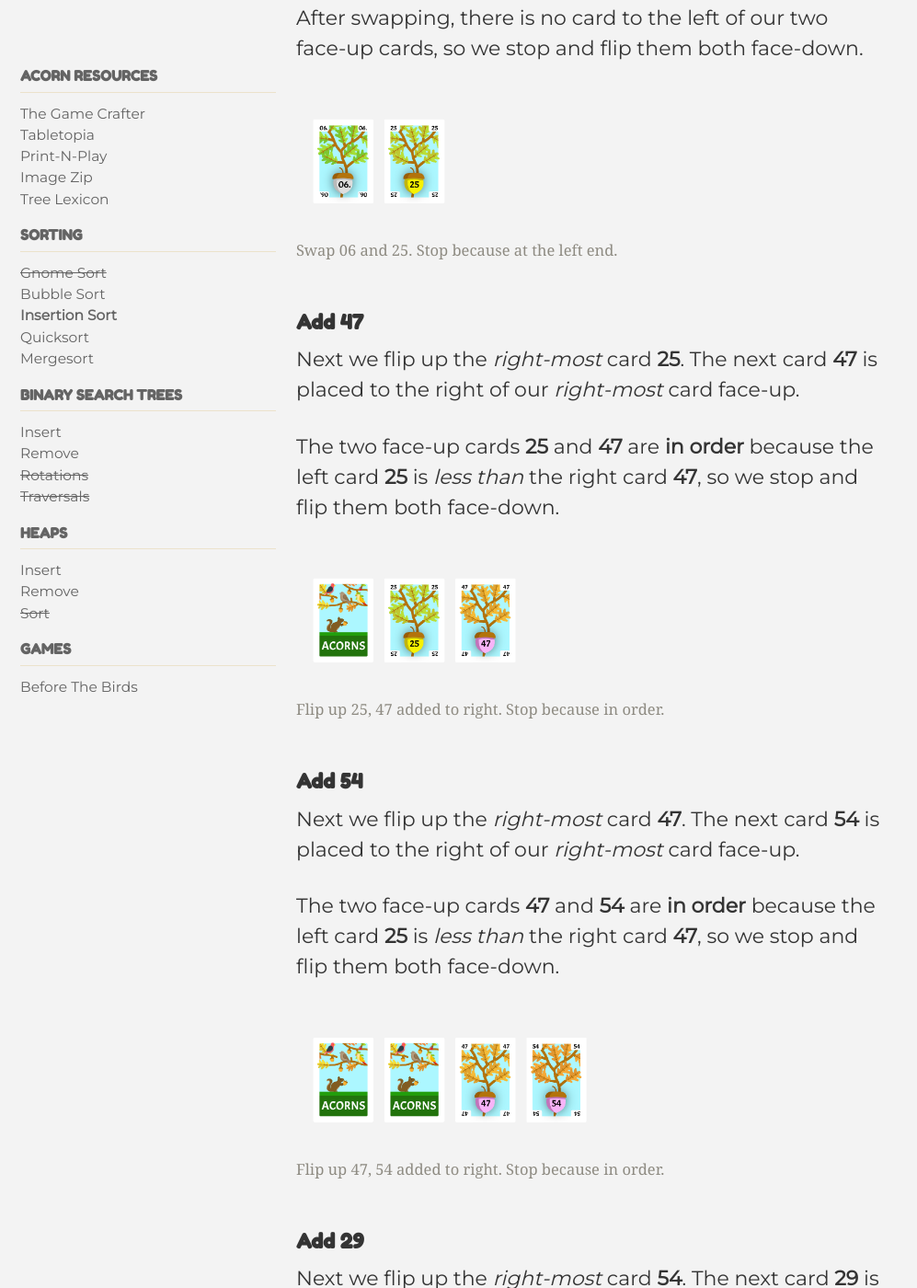
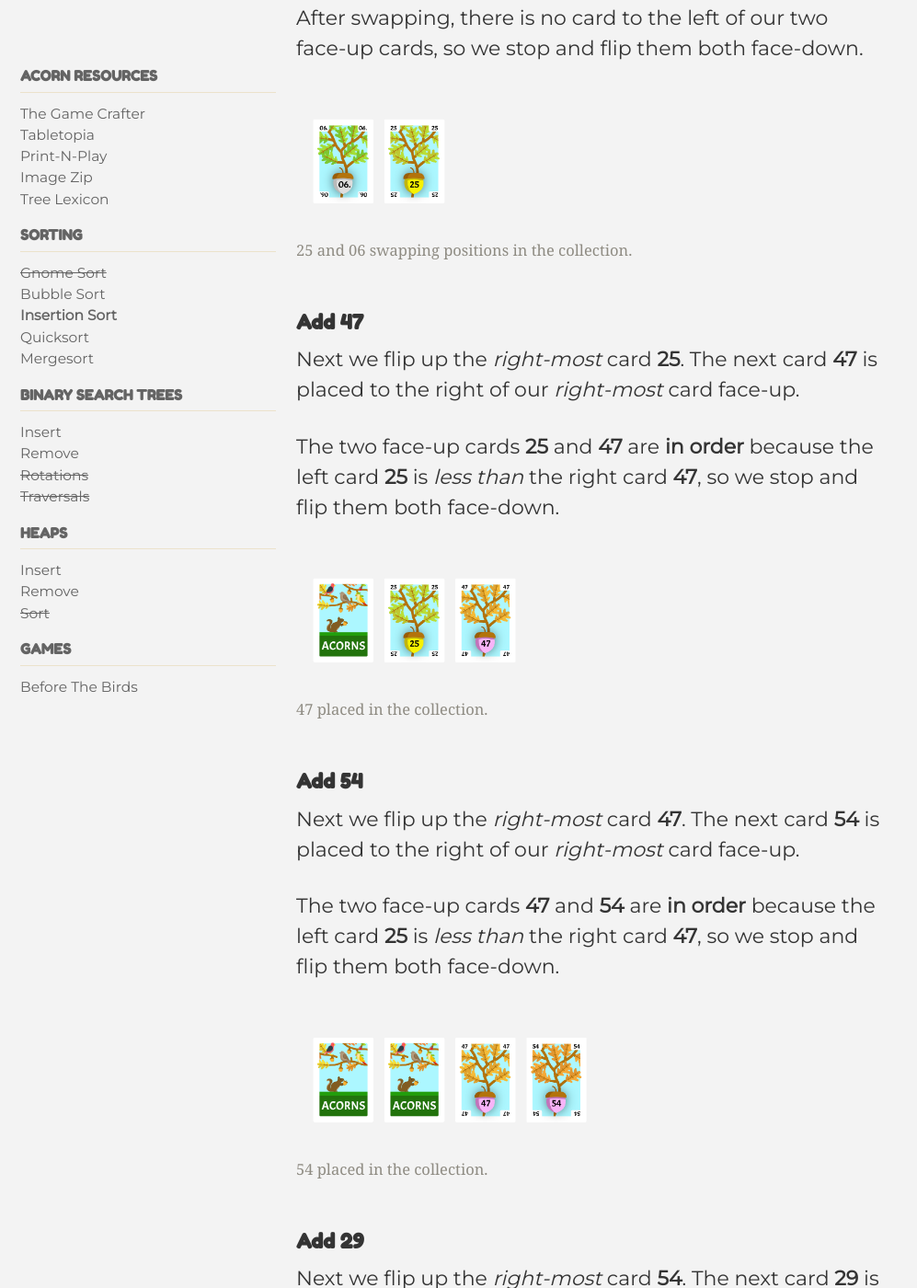
Before and after one commit to qsebring3930/cs2mulch, a Jekyll site: the page built from _pages/insertionsort.md, in a window 1280 px wide and 1400 px high, scrolled down 4021 px. Shown: the whole window at 92% size, without its empty margins (0-997 px from the left). Built offline with Jekyll 4.4.1, drawn with Linux system fonts in a browser that asks for light colours; cached includes are drawn as plain includes; nearby versions of some CDN libraries; some of the changed text lies outside the part shown.

Commit message:
Insertion sort captions and alts added

```diff
--- a/_pages/insertionsort.md
+++ b/_pages/insertionsort.md
@@ -34,7 +34,7 @@ Take the top card from the *pile*, and place this card face-down.
 This card will be the start of your *sorted collection*. New cards will be added
 according to the following 3 steps.
 
-1. First flip the right-most card in the *collection* face-up. Then take the top card from the *pile* and place it face-up to the right of the right-most card in the collection. If there are no more cards in the *pile* then you are done.
+1. First flip the right-most card in the *collection* face-up. Then take the top card from the *pile* and place it face-up to the right of the right-most card in the collection. If there are no more cards in the *pile*, then you are done.
 
 2. If the two face-up cards are **in order**, such that the number of the left face-up
 card is less than the number in the right face-up card, then **flip both cards face-down** and return to step 1.
@@ -60,7 +60,7 @@ Here is an example of this algorithm applied to the cards 25, 06, 47, 54, 29, 35
 
 The first card **25** is placed face-down to start the collection.
 
-{% include figure image_path="/assets/images/isort1.png" alt="Sample cards from the Acorn deck." caption="First card, 25 face down." %}
+{% include figure image_path="/assets/images/isort1.png" alt="25 starting the collection." caption="25 starting the collection." %}
 
 ### Add 06
 
@@ -68,11 +68,11 @@ Next we flip up the *right-most* card **25**. The next card **06** is placed to
 
 The two face-up cards **25** and **06** are **out of order** because the left card **25** is *greater than* the right card **06**, so here we must swap them.
 
-{% include figure image_path="/assets/images/isort2-0.png" alt="Sample cards from the Acorn deck." caption="Flip up 25, 06 added to right." %}
+{% include figure image_path="/assets/images/isort2-0.png" alt="06 placed in the collection." caption="06 placed in the collection." %}
 
 After swapping, there is no card to the left of our two face-up cards, so we stop and flip them both face-down.
 
-{% include figure image_path="/assets/images/isort3-0.png" alt="Sample cards from the Acorn deck." caption="Swap 06 and 25. Stop because at the left end." %}
+{% include figure image_path="/assets/images/isort3-0.png" alt="25 and 06 swapping positions in the collection." caption="25 and 06 swapping positions in the collection." %}
 
 ### Add 47
 
@@ -80,7 +80,7 @@ Next we flip up the *right-most* card **25**. The next card **47** is placed to
 
 The two face-up cards **25** and **47** are **in order** because the left card **25** is *less than* the right card **47**, so we stop and flip them both face-down.
 
-{% include figure image_path="/assets/images/isort4-0.png" alt="Sample cards from the Acorn deck." caption="Flip up 25, 47 added to right. Stop because in order." %}
+{% include figure image_path="/assets/images/isort4-0.png" alt="47 placed in the collection." caption="47 placed in the collection." %}
 
 ### Add 54
 
@@ -88,7 +88,7 @@ Next we flip up the *right-most* card **47**. The next card **54** is placed to
 
 The two face-up cards **47** and **54** are **in order** because the left card **25** is *less than* the right card **47**, so we stop and flip them both face-down.
 
-{% include figure image_path="/assets/images/isort5-0.png" alt="Sample cards from the Acorn deck." caption="Flip up 47, 54 added to right. Stop because in order." %}
+{% include figure image_path="/assets/images/isort5-0.png" alt="54 placed in the collection." caption="54 placed in the collection." %}
 
 ### Add 29
 
@@ -96,23 +96,23 @@ Next we flip up the *right-most* card **54**. The next card **29** is placed to
 
 The two face-up cards **54** and **29** are **out of order**, so here we must swap them.
 
-{% include figure image_path="/assets/images/isort6-0.png" alt="Sample cards from the Acorn deck." caption="Flip up 54, 29 added to right." %}
+{% include figure image_path="/assets/images/isort6-0.png" alt="29 placed in the collection." caption="29 placed in the collection." %}
 
 After swapping, there is a face-down card to the left of our two face-up cards so we flip our right card **54** face-down and flip the card to the left face-up.
 
-{% include figure image_path="/assets/images/isort7-0.png" alt="Sample cards from the Acorn deck." caption="Swap 29 and 54." %}
+{% include figure image_path="/assets/images/isort7-0.png" alt="29 and 54 swapping positions in the collection." caption="29 and 54 swapping positions in the collection." %}
 
 The two face-up cards **47** and **29** are **out of order**, so here we must swap them.
 
-{% include figure image_path="/assets/images/isort8-0.png" alt="Sample cards from the Acorn deck." caption="Flip up 47, flip down 54." %}
+{% include figure image_path="/assets/images/isort8-0.png" alt="47 and 29 being compared in the collection." caption="47 and 29 being compared in the collection." %}
 
 After swapping, there is a face-down card to the left of our two face-up cards so we flip our right card **47** face-down and flip the card to the left face-up.
 
-{% include figure image_path="/assets/images/isort9-0.png" alt="Sample cards from the Acorn deck." caption="Swap 29 and 47." %}
+{% include figure image_path="/assets/images/isort9-0.png" alt="47 and 29 swapping positions in the collection." caption="47 and 29 swapping positions in the collection." %}
 
 The two face-up cards **25** and **29** are **in order**, so we stop and flip them both face-down.
 
-{% include figure image_path="/assets/images/isort10-0.png" alt="Sample cards from the Acorn deck." caption="Flip up 25, flip down 47. Stop because in order." %}
+{% include figure image_path="/assets/images/isort10-0.png" alt="25 and 29 being compared in the collection." caption="25 and 29 being compared in the collection." %}
 
 ### Add 35
 
@@ -120,23 +120,23 @@ Next we flip up the *right-most* card **54**. The next card **35** is placed to
 
 The two face-up cards **54** and **35** are **out of order**, so here we must swap them.
 
-{% include figure image_path="/assets/images/isort11-0.png" alt="Sample cards from the Acorn deck." caption="Flip up 54, 35 added to right." %}
+{% include figure image_path="/assets/images/isort11-0.png" alt="35 placed in the collection." caption="35 placed in the collection." %}
 
 After swapping, there is a face-down card to the left of our two face-up cards so we flip our right card **54** face-down and flip the card to the left face-up.
 
-{% include figure image_path="/assets/images/isort12-0.png" alt="Sample cards from the Acorn deck." caption="Swap 35 and 54." %}
+{% include figure image_path="/assets/images/isort12-0.png" alt="54 and 35 swapping positions in the collection." caption="54 and 35 swapping positions in the collection." %}
 
 The two face-up cards **47** and **35** are **out of order**, so here we must swap them.
 
-{% include figure image_path="/assets/images/isort13-0.png" alt="Sample cards from the Acorn deck." caption="Flip up 47, flip down 54." %}
+{% include figure image_path="/assets/images/isort13-0.png" alt="47 and 35 being compared in the collection." caption="47 and 35 being compared in the collection." %}
 
 After swapping, there is a face-down card to the left of our two face-up cards so we flip our right card **47** face-down and flip the card to the left face-up.
 
-{% include figure image_path="/assets/images/isort14-0.png" alt="Sample cards from the Acorn deck." caption="Swap 35 and 47." %}
+{% include figure image_path="/assets/images/isort14-0.png" alt="47 and 35 swapping positions in the collection." caption="47 and 35 swapping positions in the collection." %}
 
 The two face-up cards **29** and **35** are **in order**, so we stop and flip them both face-down.
 
-{% include figure image_path="/assets/images/isort15-0.png" alt="Sample cards from the Acorn deck." caption="Flip up 29, flip down 47. Stop because in order." %}
+{% include figure image_path="/assets/images/isort15-0.png" alt="29 and 35 being compared in the collection." caption="29 and 35 being compared in the collection." %}
 
 ### Add 67
 
@@ -144,7 +144,7 @@ Next we flip up the *right-most* card **54**. The next card **67** is placed to
 
 The two face-up cards **54** and **67** are **in order**, so we stop and flip them both face-down.
 
-{% include figure image_path="/assets/images/isort16-0.png" alt="Sample cards from the Acorn deck." caption="Flip up 54, 67 added to right. Stop because in order." %}
+{% include figure image_path="/assets/images/isort16-0.png" alt="67 placed in the collection." caption="67 placed in the collection." %}
 
 ### Add 41
 
@@ -152,37 +152,37 @@ Next we flip up the *right-most* card **67**. The next card **41** is placed to
 
 The two face-up cards **67** and **41** are **out of order**, so here we must swap them.
 
-{% include figure image_path="/assets/images/isort17-0.png" alt="Sample cards from the Acorn deck." caption="Flip up 67, 41 added to right." %}
+{% include figure image_path="/assets/images/isort17-0.png" alt="41 placed in the collection." caption="41 placed in the collection." %}
 
 After swapping, there is a face-down card to the left of our two face-up cards so we flip our right card **67** face-down and flip the card to the left face-up.
 
-{% include figure image_path="/assets/images/isort18-0.png" alt="Sample cards from the Acorn deck." caption="Swap 41 and 67." %}
+{% include figure image_path="/assets/images/isort18-0.png" alt="67 and 41 swapping positions in the collection." caption="67 and 41 swapping positions in the collection." %}
 
 The two face-up cards **54** and **41** are **out of order**, so here we must swap them.
 
-{% include figure image_path="/assets/images/isort19-0.png" alt="Sample cards from the Acorn deck." caption="Flip up 54, flip down 67." %}
+{% include figure image_path="/assets/images/isort19-0.png" alt="54 and 41 being compared in the collection." caption="54 and 41 being compared in the collection." %}
 
 After swapping, there is a face-down card to the left of our two face-up cards so we flip our right card **54** face-down and flip the card to the left face-up.
 
-{% include figure image_path="/assets/images/isort20-0.png" alt="Sample cards from the Acorn deck." caption="Swap 41 and 54." %}
+{% include figure image_path="/assets/images/isort20-0.png" alt="54 and 41 swapping positions in the collection." caption="54 and 41 swapping positions in the collection." %}
 
 The two face-up cards **47** and **41** are **out of order**, so here we must swap them.
 
-{% include figure image_path="/assets/images/isort21-0.png" alt="Sample cards from the Acorn deck." caption="Flip up 47, flip down 54." %}
+{% include figure image_path="/assets/images/isort21-0.png" alt="47 and 41 being compared in the collection." caption="47 and 41 being compared in the collection." %}
 
 After swapping, there is a face-down card to the left of our two face-up cards so we flip our right card **47** face-down and flip the card to the left face-up.
 
-{% include figure image_path="/assets/images/isort22-0.png" alt="Sample cards from the Acorn deck." caption="Swap 41 and 47." %}
+{% include figure image_path="/assets/images/isort22-0.png" alt="47 and 41 swapping positions in the collection." caption="47 and 41 swapping positions in the collection." %}
 
 The two face-up cards **35** and **41** are **in order**, so we stop and flip them both face-down.
 
-{% include figure image_path="/assets/images/isort23-0.png" alt="Sample cards from the Acorn deck." caption="Flip up 35, flip down 47. Stop because in order." %}
+{% include figure image_path="/assets/images/isort23-0.png" alt="35 and 41 being compared in the collection." caption="35 and 41 being compared in the collection." %}
 
 ### Finished
 
 We have no remaining cards in the *pile* so now we are done and can flip up all the cards to confirm they are in sorted order.
 
-{% include figure image_path="/assets/images/isortfinal-0.png" alt="Sample cards from the Acorn deck." caption="Flip all cards up, they are now in order." %}
+{% include figure image_path="/assets/images/isortfinal-0.png" alt="The collection being displayed face-up." caption="The collection being displayed face-up." %}
 
 ## Exercises
 
```
